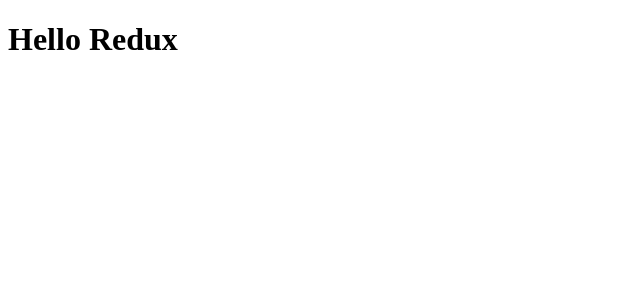
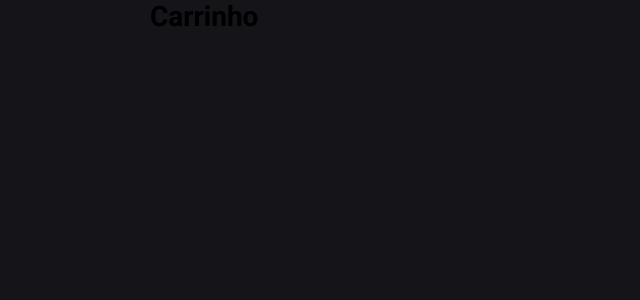
Before and after one commit to LucasFMachado/react-redux-example, a React (Create React App) app: page /cart in a window 1280 px wide. Shown: the top 300 px of the page, without its empty margins (0-640 px from the left). Built offline with nearby package versions, Linux system fonts and the light colour scheme.

Commit message:
Criação das rotas e dos estilos globais da pagina

```diff
--- a/package.json
+++ b/package.json
@@ -8,7 +8,9 @@
     "@testing-library/user-event": "^7.1.2",
     "react": "^16.13.1",
     "react-dom": "^16.13.1",
-    "react-scripts": "3.4.1"
+    "react-router-dom": "^5.1.2",
+    "react-scripts": "3.4.1",
+    "styled-components": "^5.1.0"
   },
   "scripts": {
     "start": "react-scripts start",
--- a/src/App.js
+++ b/src/App.js
@@ -1,7 +1,16 @@
 import React from 'react';
+import { BrowserRouter } from 'react-router-dom';
+
+import GlobalStyle from './styles/global';
+import Router from './routes';
 
 function App() {
-  return <h1>Hello Redux</h1>;
+  return (
+    <BrowserRouter>
+      <Router />
+      <GlobalStyle />
+    </BrowserRouter>
+  );
 }
 
 export default App;
--- /dev/null
+++ b/src/pages/Cart/index.js
@@ -0,0 +1,5 @@
+import React from 'react';
+
+export default function Cart() {
+  return <h1>Carrinho</h1>;
+}
--- /dev/null
+++ b/src/pages/Home/index.js
@@ -0,0 +1,5 @@
+import React from 'react';
+
+export default function Home() {
+  return <h1>Home</h1>;
+}
--- /dev/null
+++ b/src/routes.js
@@ -0,0 +1,14 @@
+import React from 'react';
+import { Switch, Route } from 'react-router-dom';
+
+import Home from './pages/Home';
+import Cart from './pages/Cart';
+
+export default function Routes() {
+  return (
+    <Switch>
+      <Route path="/" exact component={Home} />
+      <Route path="/cart" component={Cart} />
+    </Switch>
+  );
+}
--- /dev/null
+++ b/src/styles/global.js
@@ -0,0 +1,32 @@
+import { createGlobalStyle } from 'styled-components';
+
+import background from '../assets/images/background.svg';
+
+export default createGlobalStyle`
+@import url('https://fonts.googleapis.com/css2?family=Roboto:400,700&display=swap');
+  * {
+    margin: 0;
+    padding: 0;
+    outline: 0;
+    box-sizing: border-box;
+  }
+
+  body {
+    background: #191920 url(${background}) no-repeat center top;
+    -webkit-font-smoothing: antialiased;
+  }
+
+  body, input, button {
+    font: 14px Roboto, sans-serif;
+  }
+
+  #root {
+    max-width: 1020px;
+    margin: 0 auto;
+    padding: 0 20px 50px;
+  }
+
+  button {
+    cursor: pointer;
+  }
+`;
```
Also changed, not shown: src/assets/images/background.svg (added), 1 other file (tests, documents, lock files or other folders).
